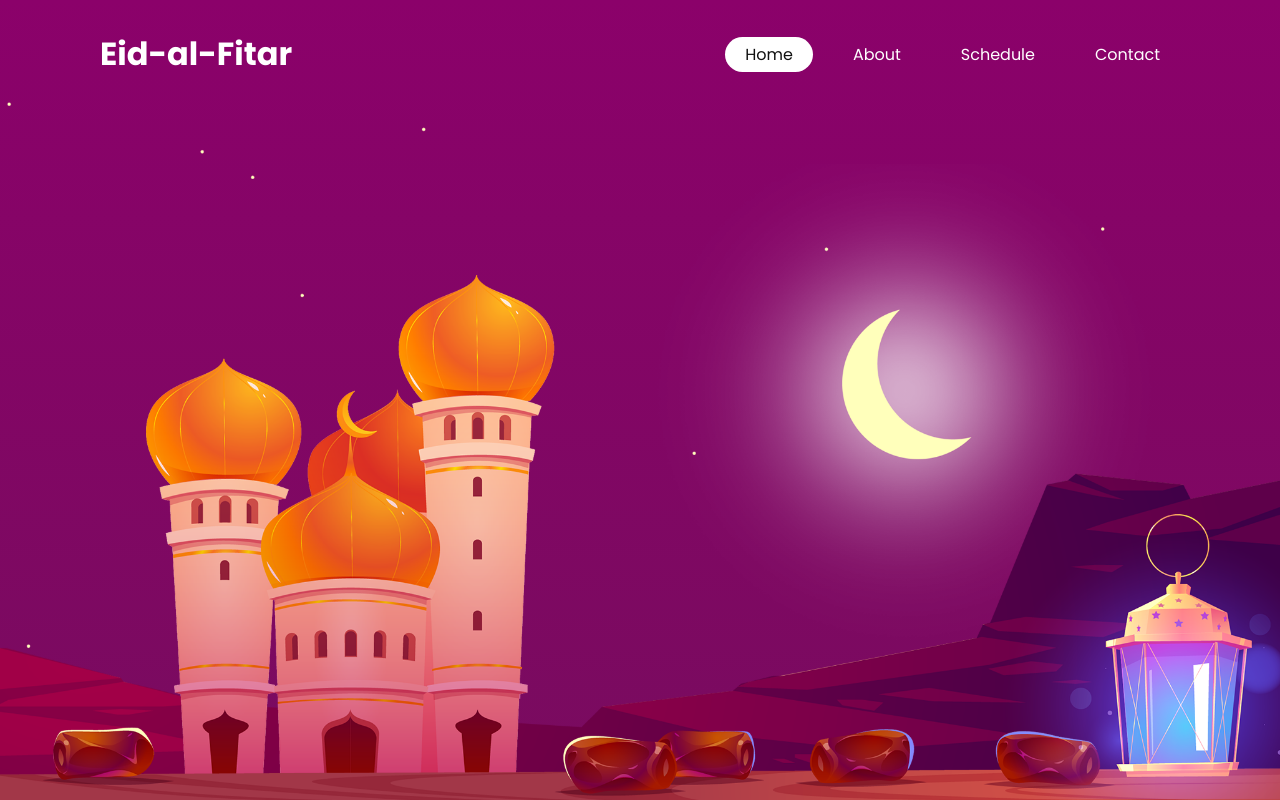
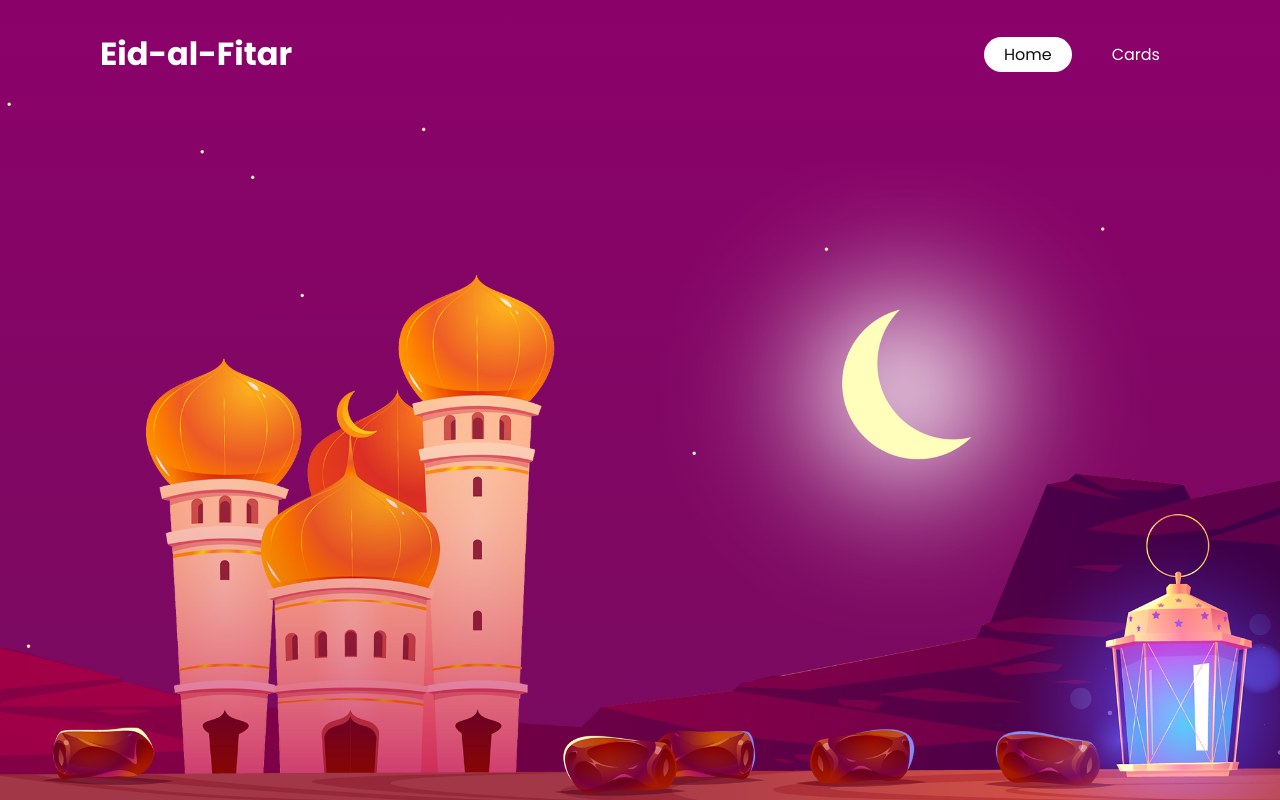
Before and after one commit to msaimm/Eid-Mubarak, a plain HTML site: page index.html in a window 1280 px wide. Shown: the top 800 px of the page. Drawn offline with Linux system fonts and the light colour scheme; a web font is replaced by a local one.

Commit message:
Update index.html

```diff
--- a/index.html
+++ b/index.html
@@ -15,9 +15,7 @@
     </div>
     <ul class="navigation">
       <li><a href="#" class="active">Home</a></li>
-      <li><a href="#">About</a></li>
-      <li><a href="#">Schedule</a></li>
-      <li><a href="#">Contact</a></li>
+      <li><a href="card.html">Cards</a></li>
     </ul>
   </header>
   <section>
@@ -47,9 +45,10 @@
     </p>
   </div>
 
+
+
 <script src="script/myscript.js"></script>
 
-</script>
 </body>
 
 </html>
```
